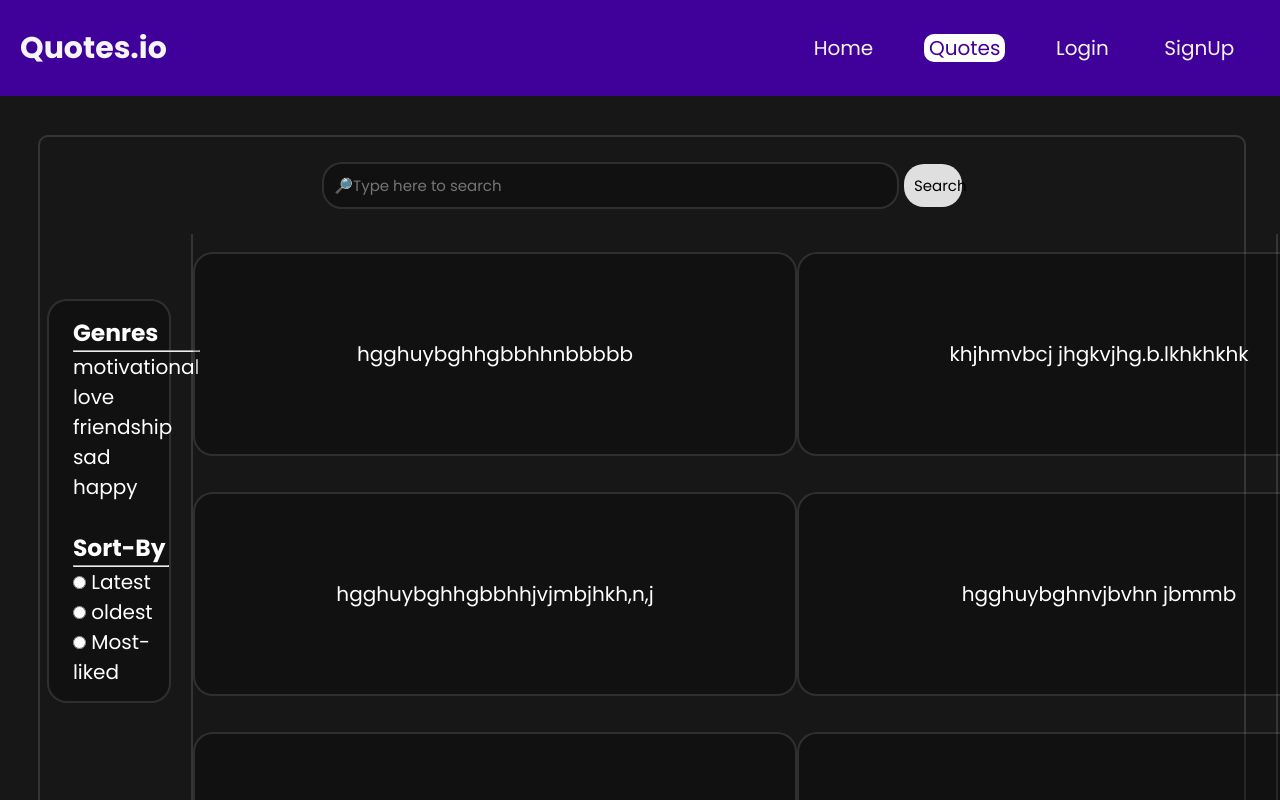
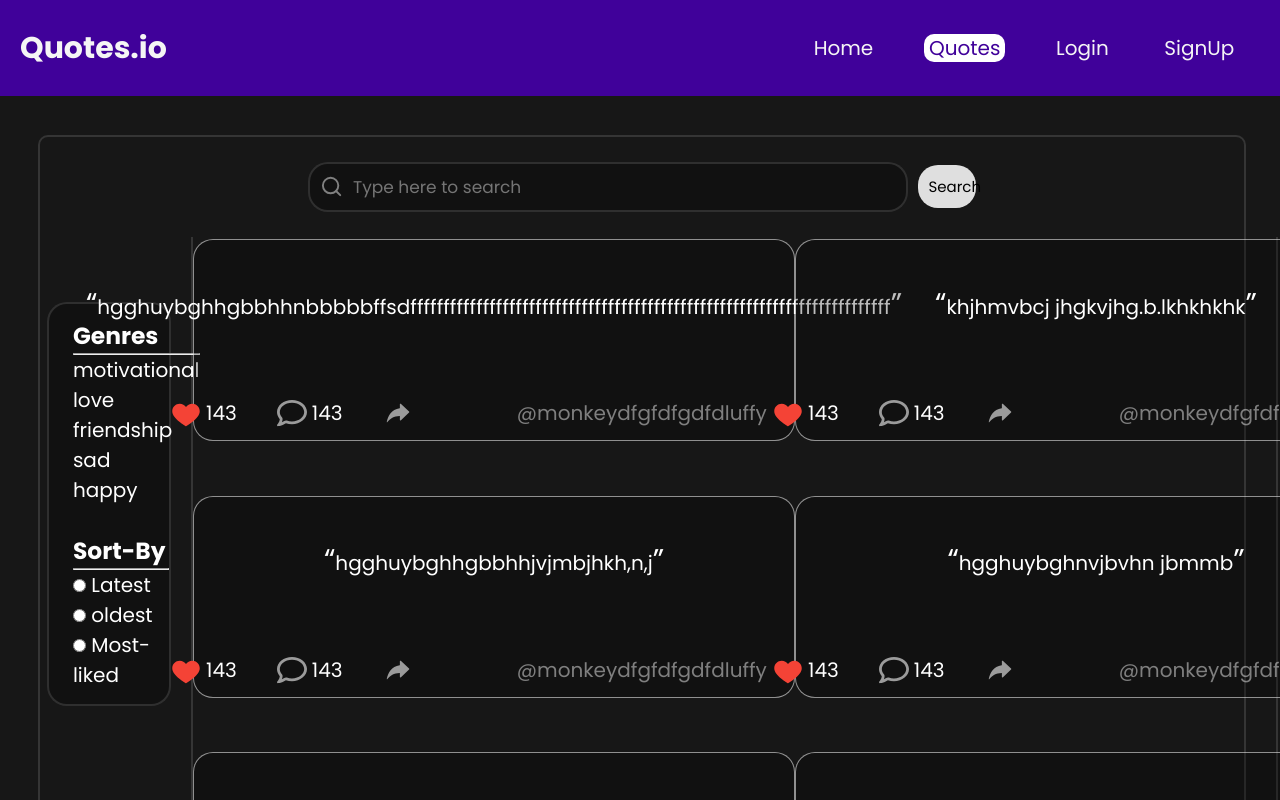
Before and after one commit to Chandu6702/Quotes.io-Frontend, a React (Vite) app: page /quotes in a window 1280 px wide. Shown: the top 800 px of the page. Built offline with nearby package versions, Linux system fonts and the light colour scheme.

Commit message:
add icons

```diff
--- a/package.json
+++ b/package.json
@@ -12,7 +12,9 @@
   "dependencies": {
     "axios": "^1.6.7",
     "react": "^18.2.0",
+    "react-animated-heart": "^0.0.8",
     "react-dom": "^18.2.0",
+    "react-icons": "^5.2.1",
     "react-router-dom": "^6.22.3"
   },
   "devDependencies": {
--- a/src/components/Quotes/Card/Card.jsx
+++ b/src/components/Quotes/Card/Card.jsx
@@ -1,12 +1,35 @@
-import React from 'react'
-import Styles from './Card.module.css'
+import React, { useState } from "react";
+import Styles from "./Card.module.css";
+import Heart from "react-animated-heart";
+import { FaRegComment } from "react-icons/fa6";
+import { IoIosShareAlt } from "react-icons/io";
+import { FcLike } from "react-icons/fc";
 
-function Card({text}) {
-return (
-    <div className={Styles['container']}>
-        {text}
+function Card({ text }) {
+  const [isClick, setClick] = useState(false);
+  return (
+    <div className={Styles["container"]}>
+      <p className={Styles["quote"]}>{text}</p>
+      <div className={Styles["wrapper"]}>
+        <div className={Styles["icons"]}>
+          <div className={Styles['like']}>
+            <FcLike size={30} color="rgba(255, 255, 255, 0.581)" />
+            143
+          </div>
+          <div className={Styles['comment']}>
+            <FaRegComment size={30} color="rgba(255, 255, 255, 0.581)" />
+            143
+          </div>
+          <div className={Styles['share']}>
+            <IoIosShareAlt size={30} color="rgba(255, 255, 255, 0.581)" />
+          </div>
+        </div>
+        <div>
+          <p className={Styles["author"]}>@monkeydfgfdfgdfdluffy</p>
+        </div>
+      </div>
     </div>
-)
+  );
 }
 
-export default Card
+export default Card;
--- a/src/components/Quotes/Card/Card.module.css
+++ b/src/components/Quotes/Card/Card.module.css
@@ -1,11 +1,56 @@
 .container{
     height: 200px;
     width: 600px;
-    border: 2px solid  rgba(255, 255, 255, 0.129);
+    border: 1px solid  rgba(255, 255, 255, 0.538);
     border-radius: 20px;
     color: white;
     background: #00000042;
     display: flex;
-    justify-content: center;
+    justify-content: space-evenly;
     align-items: center;
+    flex-direction: column;
 }
+
+.quote{
+
+}
+
+.quote::before{
+    content: open-quote;
+    font-size: 30px;
+}
+
+.quote::after{
+    content: close-quote;
+    font-size: 30px;
+}
+
+.wrapper{
+    width: 100%;
+    display: flex;
+    justify-content: space-around;
+    align-items: center;
+    position: relative;
+    top: 30px;
+}
+
+.icons{
+    display: flex;
+    justify-content: space-around;
+    align-items: center;
+    gap: 40px;
+    position: relative;
+    right: 50px;
+}
+
+.author{
+    font-size: 20px;
+    color: rgba(255, 255, 255, 0.461);
+}
+
+.like,.comment,.share{
+    display: flex;
+    justify-content: space-between;
+    align-items: center;
+    gap: 5px;
+}
--- a/src/components/Quotes/Quotes.jsx
+++ b/src/components/Quotes/Quotes.jsx
@@ -1,21 +1,44 @@
-import React from 'react'
-import Styles from './Quotes.module.css'
-import Card from './Card/Card.jsx'
-import Filter from './Filter/Filter.jsx'
+import React from 'react';
+import Styles from './Quotes.module.css';
+import Card from './Card/Card.jsx';
+import Filter from './Filter/Filter.jsx';
+import { FiSearch } from "react-icons/fi";
+import { useSearchParams } from 'react-router-dom';
+
 
 function Quotes() {
+
+  const [searchParam,setSearchParam]=useSearchParams();
+
+  const handleChange=(e)=>{
+    setSearchParam((prev)=>{
+        prev.set("search",e.target.value);
+        return prev;
+      });
+  }
+
+  const handleSubmit=(e)=>{
+    e.preventDefault();
+    console.log(searchParam.get("search"));
+  }
+
   return (
     <div id={Styles['container']}>
+
       <div id={Styles['search-bar']}>
-        <input type='search' placeholder='🔎Type here to search'/>
-        <button type='submit'>Search</button>
+        <label className={Styles['wrapper']}>
+        <FiSearch color='grey' size="25"/>
+        <input type='search' placeholder='Type here to search' value={searchParam.get("search")} onChange={handleChange} maxLength="50"/>
+        </label>
+        <button type='submit' onClick={handleSubmit}>Search</button>
       </div>
+
       <div id={Styles['section']}>
         <div id={Styles['filter']}>
             <Filter/>
         </div>
         <div id={Styles['cards']}>
-            <Card text="hgghuybghhgbbhhnbbbbb"/>
+            <Card text="hgghuybghhgbbhhnbbbbbffsdfffffffffffffffffffffffffffffffffffffffffffffffffffffffffffffffffffffffff"/>
             <Card text="khjhmvbcj jhgkvjhg.b.lkhkhkhk"/>
             <Card text="hgghuybghhgbbhhjvjmbjhkh,n,j"/>
             <Card text="hgghuybghnvjbvhn jbmmb"/>
--- a/src/components/Quotes/Quotes.module.css
+++ b/src/components/Quotes/Quotes.module.css
@@ -20,24 +20,39 @@
     margin: 15px;
 }
 
-#search-bar input{
+.wrapper{
     width:50%;
     padding: 10px;
     background: #00000042;
-    color: white;
     border:2px solid  rgba(255, 255, 255, 0.129);
-    outline: none;
     margin-right: 5px;
     border-radius: 20px;
-    font-size: 1.5rem;
+    display: flex;
+    justify-content: space-evenly;
+    align-items: center;
+    cursor: pointer;
 }
 
-#search-bar input:focus {
-    color: rgb(255, 255, 255);
-    box-shadow: 0 0 1rem white;
-    transform: scale(1);
+.wrapper input{
+    color: white;
+    background: #000;
+    outline: none;
+    font-size: 1.7rem;
+    width: 100%;
+    margin: 0 10px;
+    border: none;
+    background: transparent;
+    cursor: pointer;
 }
 
+.wrapper:focus-within,.wrapper:hover {
+    box-shadow: 0 0 1rem white;
+}
+
+.wrapper input::-webkit-search-cancel-button{
+    transform: scale(1.7);
+    cursor: pointer;
+}
 
 #search-bar button {
     border: none;
@@ -48,6 +63,7 @@
     transition: all 0.5s ease;
     font-size: 1.5rem;
     color: black;
+    margin-left: 5px;
 }
 
 #search-bar button:hover {
@@ -75,6 +91,8 @@
     margin-right: 20px;
     border-left: 2px solid  rgba(255, 255, 255, 0.129);
     border-right: 2px solid  rgba(255, 255, 255, 0.129);
+    margin-bottom: 50px;
+    row-gap: 50px;
 }
 
 #filter{
```
Also changed, not shown: 1 other file (tests, documents, lock files or other folders).
